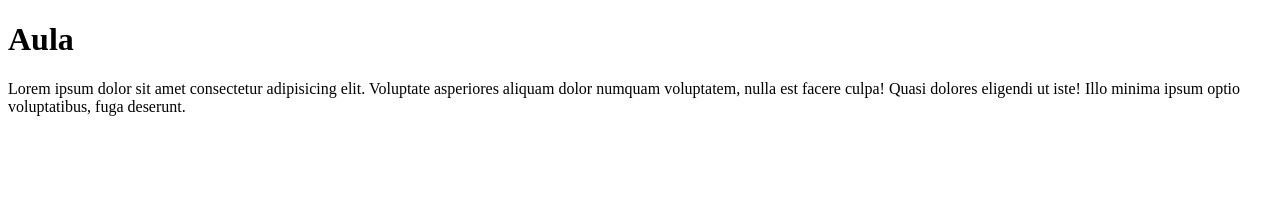
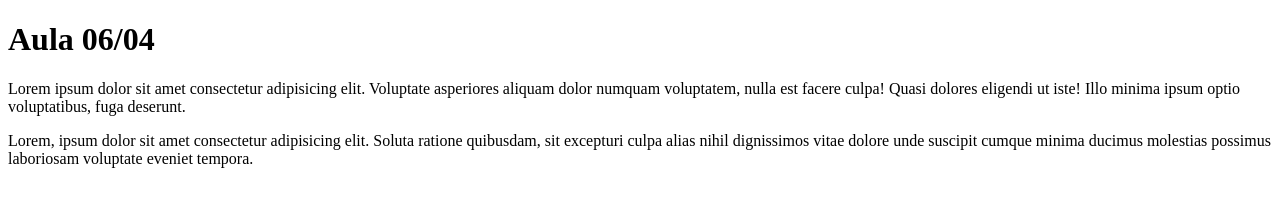
Before and after one commit to natimathias/dw, a plain HTML site: page aula-06-04/index.html in a window 1280 px wide. Drawn offline with Linux system fonts and the light colour scheme.

Commit message:
Atualização do index

```diff
--- a/aula-06-04/index.html
+++ b/aula-06-04/index.html
@@ -7,7 +7,8 @@
     <title>Document</title>
 </head>
 <body>
-    <h1>Aula</h1>
+    <h1>Aula 06/04</h1>
     <p>Lorem ipsum dolor sit amet consectetur adipisicing elit. Voluptate asperiores aliquam dolor numquam voluptatem, nulla est facere culpa! Quasi dolores eligendi ut iste! Illo minima ipsum optio voluptatibus, fuga deserunt.</p>
+    <p>Lorem, ipsum dolor sit amet consectetur adipisicing elit. Soluta ratione quibusdam, sit excepturi culpa alias nihil dignissimos vitae dolore unde suscipit cumque minima ducimus molestias possimus laboriosam voluptate eveniet tempora.</p>
 </body>
 </html>
```
